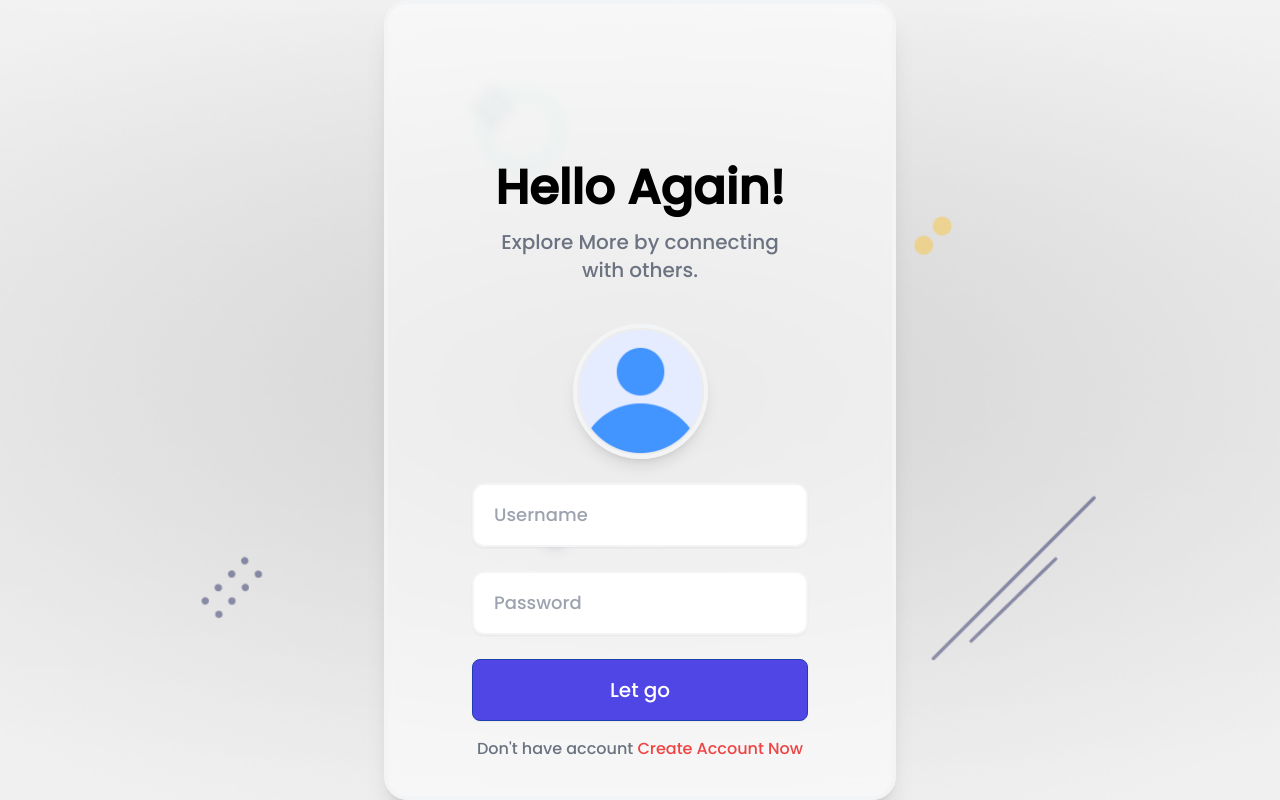
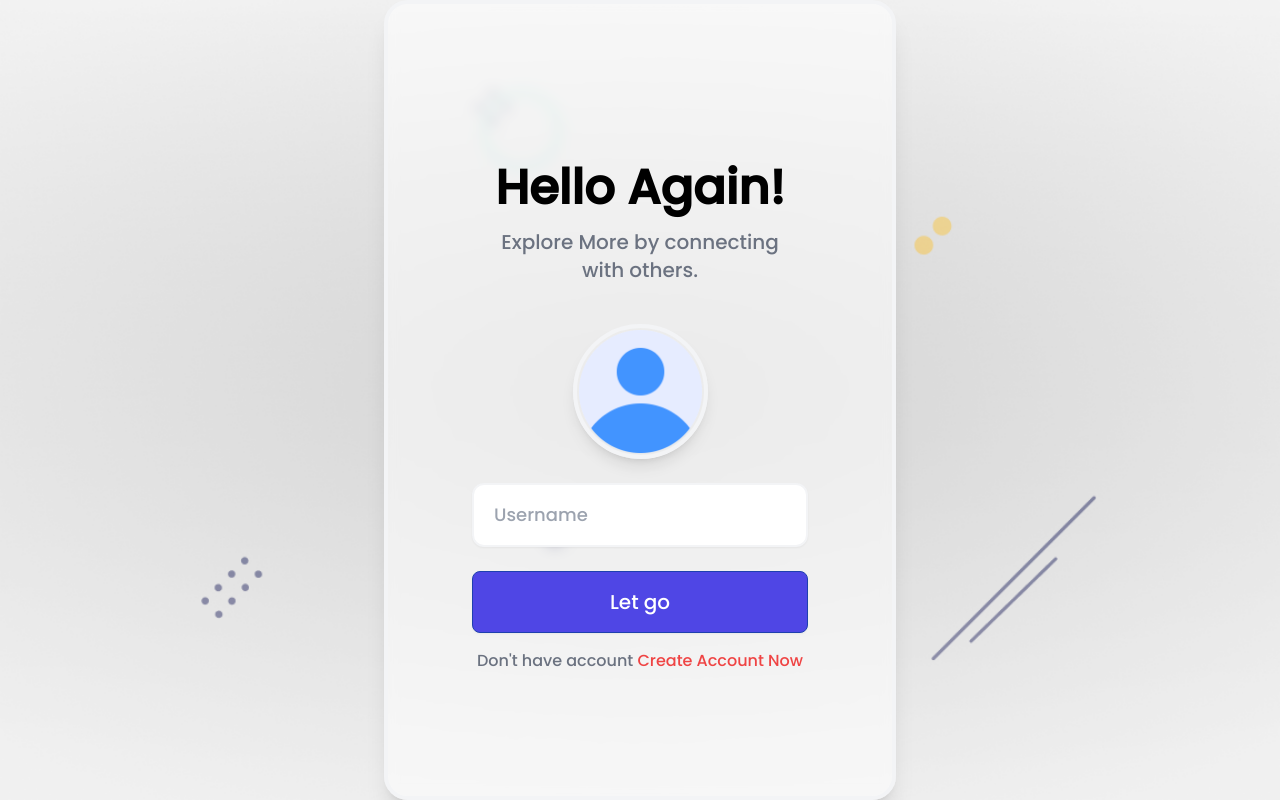
Before and after one commit to Clifftech123/Typescript-mern-auth-client, a React (Vite) app: page / in a window 1280 px wide. Built offline with nearby package versions, Linux system fonts and the light colour scheme.

Commit message:
Adding login

```diff
--- a/src/components/Account/Logging.tsx
+++ b/src/components/Account/Logging.tsx
@@ -12,7 +12,7 @@ const Logging = () => {
   // for the username validation
   const formik = useFormik({
     initialValues: {
-      username: "",
+      username: "", //  username is the name of the input field
     },
     validate: usernameValidate,
     validateOnBlur: false,
@@ -21,29 +21,6 @@ const Logging = () => {
       console.log(values);
     },
   });
-
-  // for the  password validation
-
-  const PasssFomrik = useFormik({
-    initialValues: {
-      password: "",
-    },
-
-    validate: passwordValidate,
-    validateOnBlur: false,
-    validateOnChange: false,
-    onSubmit: async (values) => {
-      console.log(values);
-    },
-  });
-
-  // this function will be called when the user click on the submit button
-
-  const ValliatePasswordUerNmae = (e: React.FormEvent<HTMLFormElement>) => {
-    e.preventDefault();
-    formik.validateForm();
-    PasssFomrik.validateForm();
-  };
 
   return (
     <div className="container mx-auto">
@@ -59,7 +36,7 @@ const Logging = () => {
             </span>
           </div>
           {/* ============== FORM ==================  */}
-          <form className="pb-1 h-80" onSubmit={ValliatePasswordUerNmae}>
+          <form className="pb-1 h-80" onSubmit={formik.handleSubmit}>
             <div className="profile flex justify-center py-6">
               <img src={avatar} className={styles.profile_img} alt="avatar" />
             </div>
@@ -71,12 +48,6 @@ const Logging = () => {
                 className={styles.textbox}
                 type="text"
                 placeholder="Username"
-              />
-              <input
-                {...PasssFomrik.getFieldProps("password")}
-                className={styles.textbox}
-                type="password"
-                placeholder="Password"
               />
 
               <button className={styles.btn}>Let go </button>
```
